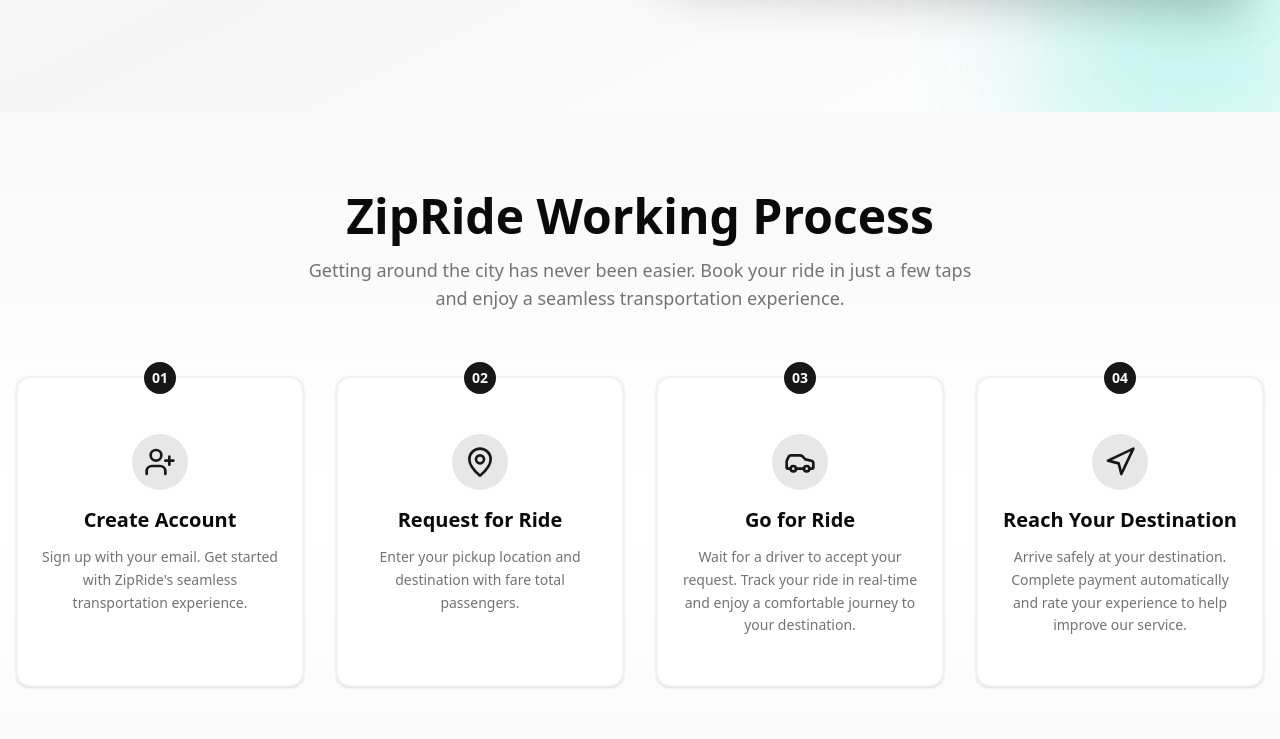
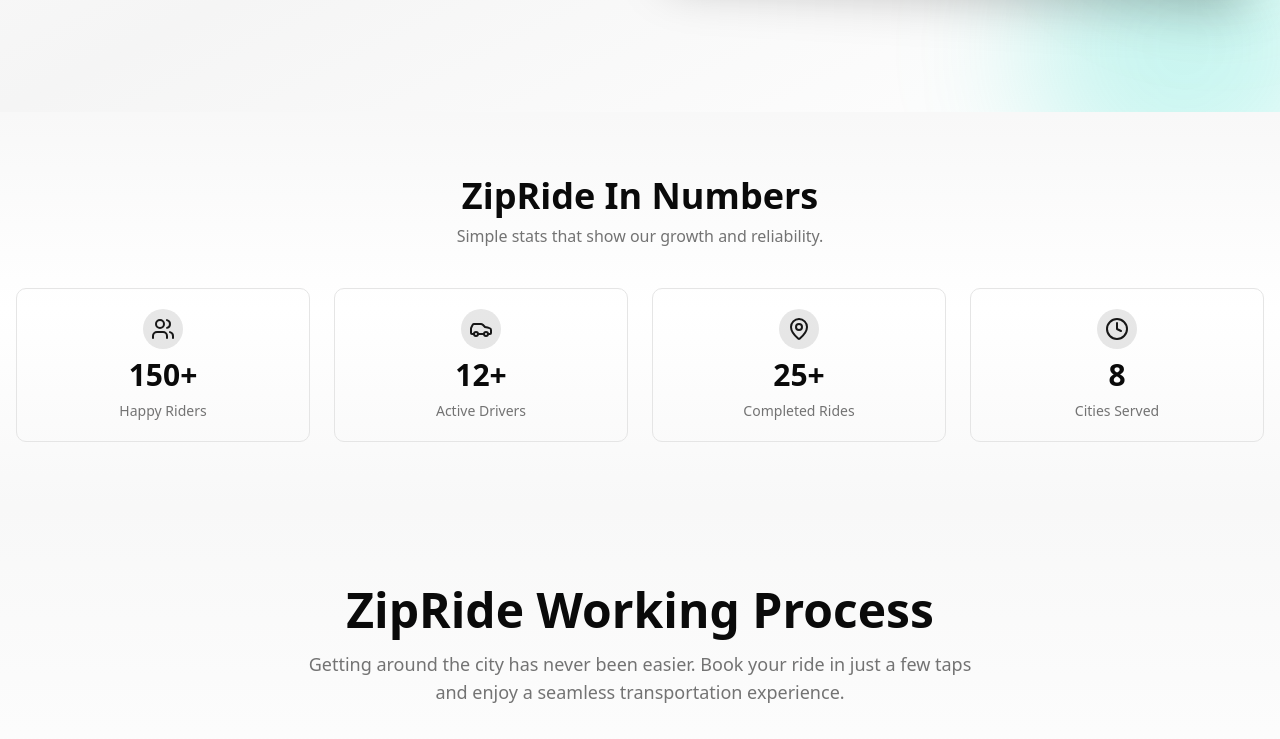
Before and after one commit to ctasbihas/zipride_frontend, a React (Vite) app: page / in a window 1280 px wide. Shown: the part 584-1323 px from the top of the page. Built offline with nearby package versions, Linux system fonts and the light colour scheme; no server answers.

Commit message:
feat: add Stats component to display key metrics for ZipRide

```diff
--- /dev/null
+++ b/src/components/modules/home/Stats.tsx
@@ -0,0 +1,73 @@
+import { Car, Clock, MapPin, Users } from "lucide-react";
+
+const Stats = () => {
+	const statsData = [
+		{
+			icon: <Users className="h-6 w-6 text-primary" />,
+			label: "Happy Riders",
+			value: 150,
+			suffix: "+",
+		},
+		{
+			icon: <Car className="h-6 w-6 text-primary" />,
+			label: "Active Drivers",
+			value: 12,
+			suffix: "+",
+		},
+		{
+			icon: <MapPin className="h-6 w-6 text-primary" />,
+			label: "Completed Rides",
+			value: 25,
+			suffix: "+",
+		},
+		{
+			icon: <Clock className="h-6 w-6 text-primary" />,
+			label: "Cities Served",
+			value: 8,
+			suffix: "",
+		},
+	];
+
+	const formatNumber = (num: number) => {
+		if (num >= 1000000) return (num / 1000000).toFixed(1) + "M";
+		if (num >= 1000) return (num / 1000).toFixed(0) + "K";
+		return num.toString();
+	};
+
+	return (
+		<section className="py-16 bg-gradient-to-b from-muted/70 via-transparent to-muted/70 text-foreground">
+			<div className="container mx-auto px-4">
+				<div className="text-center mb-10">
+					<h2 className="text-3xl md:text-4xl font-bold">
+						ZipRide In Numbers
+					</h2>
+					<p className="mt-2 text-sm md:text-base text-muted-foreground">
+						Simple stats that show our growth and reliability.
+					</p>
+				</div>
+
+				<div className="grid grid-cols-2 md:grid-cols-4 gap-4 md:gap-6">
+					{statsData.map((stat, index) => (
+						<div
+							key={index}
+							className="flex flex-col items-center gap-2 rounded-lg border border-border p-5"
+						>
+							<div className="rounded-full p-2 bg-primary/10">
+								{stat.icon}
+							</div>
+							<div className="text-2xl md:text-3xl font-bold">
+								{formatNumber(stat.value)}
+								{stat.suffix}
+							</div>
+							<div className="text-sm text-muted-foreground">
+								{stat.label}
+							</div>
+						</div>
+					))}
+				</div>
+			</div>
+		</section>
+	);
+};
+
+export default Stats;
--- a/src/pages/public/home.tsx
+++ b/src/pages/public/home.tsx
@@ -1,11 +1,13 @@
 import Banner from "@/components/modules/home/Banner";
 import Process from "@/components/modules/home/Process";
 import ServiceHighlights from "@/components/modules/home/ServiceHighlights";
+import Stats from "@/components/modules/home/Stats";
 
 const Home = () => {
 	return (
 		<main>
 			<Banner />
+			<Stats />
 			<Process />
 			<ServiceHighlights />
 		</main>
```
